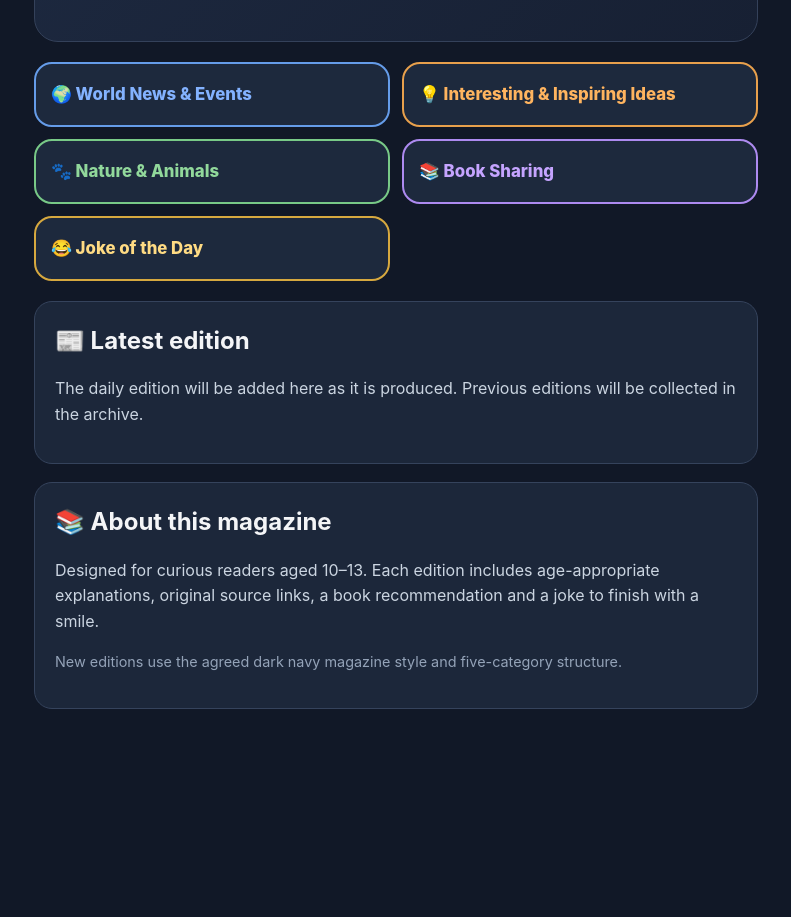
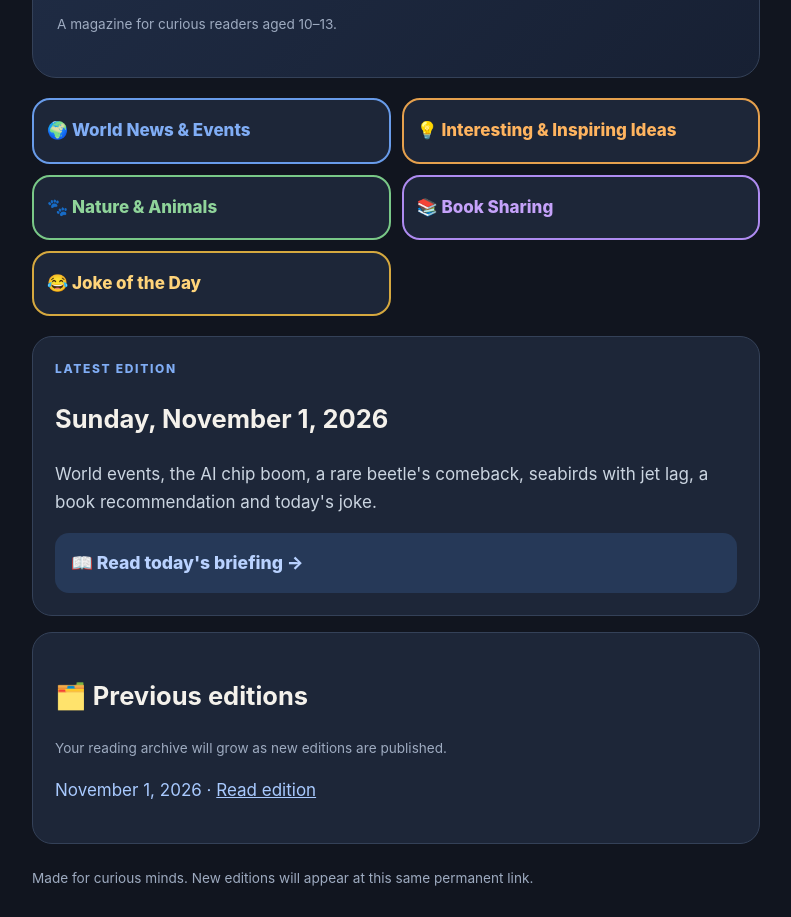
Before and after one commit to JWU0213/teen-daily-discovery, a plain HTML site: page index.html in a window 1280 px wide. Shown: the part 188-1105 px from the top of the page, without its empty margins (244-1035 px from the left). Before the commit the page ends 953 px from the top, so only its background shows below. Drawn offline with Linux system fonts and the light colour scheme.

Commit message:
Feature November 1 Teen Daily Discovery edition

```diff
--- a/index.html
+++ b/index.html
@@ -1,14 +1,8 @@
 <!DOCTYPE html>
-<html lang="en">
-<head>
-<meta charset="utf-8"><meta name="viewport" content="width=device-width, initial-scale=1">
-<meta name="theme-color" content="#111827">
-<title>Teen Daily Discovery</title>
-<style>
-*{box-sizing:border-box}body{margin:0;background:#111827;color:#f4f5f7;font:16px/1.6 -apple-system,BlinkMacSystemFont,"Segoe UI",sans-serif}.wrap{max-width:760px;margin:auto;padding:28px 18px 56px}.hero{padding:28px 24px;border:1px solid #34415a;border-radius:24px;background:linear-gradient(135deg,#1d2940,#172033)}.eyebrow{color:#8eb8ff;font-weight:800;letter-spacing:.13em;text-transform:uppercase;font-size:.75rem}h1{font-size:clamp(2rem,8vw,3.4rem);line-height:1.05;margin:10px 0}p{color:#cbd5e1}.cats{display:grid;grid-template-columns:1fr 1fr;gap:12px;margin:20px 0}.cat{padding:17px 15px;border:2px solid;border-radius:18px;background:#1d293d;font-size:1.05rem;font-weight:800}.world{color:#83b2ff;border-color:#659ce9}.ideas{color:#ffb45f;border-color:#e8a04c}.nature{color:#91d89b;border-color:#78c987}.books{color:#c5a4ff;border-color:#ad8af0}.joke{color:#ffdb83;border-color:#d6a83f}.panel{padding:20px;border-radius:18px;background:#1c273a;border:1px solid #35435c;margin-top:18px}.panel h2{margin:0 0 8px}.note{font-size:.9rem;color:#94a3b8}@media(max-width:480px){.cats{grid-template-columns:1fr}.wrap{padding:18px 13px 40px}}
-</style></head><body><main class="wrap">
-<header class="hero"><div class="eyebrow">Curious minds · Big ideas · Real world</div><h1>🌞 Teen Daily Discovery</h1><p>Your daily dose of news, inspiration, nature, books and a little laughter.</p></header>
-<section class="cats" aria-label="Magazine sections"><div class="cat world">🌍 World News &amp; Events</div><div class="cat ideas">💡 Interesting &amp; Inspiring Ideas</div><div class="cat nature">🐾 Nature &amp; Animals</div><div class="cat books">📚 Book Sharing</div><div class="cat joke">😂 Joke of the Day</div></section>
-<section class="panel"><h2>📰 Latest edition</h2><p>The daily edition will be added here as it is produced. Previous editions will be collected in the archive.</p></section>
-<section class="panel"><h2>📚 About this magazine</h2><p>Designed for curious readers aged 10–13. Each edition includes age-appropriate explanations, original source links, a book recommendation and a joke to finish with a smile.</p><p class="note">New editions use the agreed dark navy magazine style and five-category structure.</p></section>
-</main></body></html>
+<html lang="en"><head><meta charset="utf-8"><meta name="viewport" content="width=device-width, initial-scale=1"><meta name="theme-color" content="#111827"><title>Teen Daily Discovery</title>
+<style>*{box-sizing:border-box}body{margin:0;background:#11151f;color:#f4f1eb;font:17px/1.6 -apple-system,BlinkMacSystemFont,"Segoe UI",sans-serif}.wrap{max-width:760px;margin:auto;padding:24px 16px 50px}.hero{padding:28px 24px;border:1px solid #344158;border-radius:24px;background:linear-gradient(135deg,#202d46,#172033)}.eyebrow{font-size:.75rem;letter-spacing:.14em;text-transform:uppercase;color:#80adf5;font-weight:800}h1{font-size:clamp(2.1rem,8vw,3.4rem);line-height:1.08;margin:10px 0}p{color:#cbd5e1}.grid{display:grid;grid-template-columns:1fr 1fr;gap:11px;margin:20px 0}.cat{padding:17px 13px;border:2px solid;border-radius:18px;background:#1d2638;font-weight:800}.blue{color:#80adf5;border-color:#689be9}.orange{color:#ffb45f;border-color:#e5a04d}.green{color:#8fd49a;border-color:#79c887}.purple{color:#c5a2fa;border-color:#ae8bf0}.gold{color:#ffd47a;border-color:#d5a83f}.panel{background:#1d2638;border:1px solid #344158;border-radius:20px;padding:22px;margin-top:16px}.read{display:block;padding:16px;border-radius:14px;background:#263958;color:#b9d2ff;text-decoration:none;font-weight:850;font-size:1.1rem}.archive{color:#a9caff}.small{font-size:.85rem;color:#9eabc0}@media(max-width:500px){.grid{grid-template-columns:1fr}.wrap{padding:15px 12px 40px}}</style></head>
+<body><main class="wrap"><header class="hero"><div class="eyebrow">Curious minds · Big ideas · Real world</div><h1>🌞 Teen Daily Discovery</h1><p>Your daily dose of news, inspiration, nature, books and a little laughter.</p><p class="small">A magazine for curious readers aged 10–13.</p></header>
+<div class="grid"><div class="cat blue">🌍 World News &amp; Events</div><div class="cat orange">💡 Interesting &amp; Inspiring Ideas</div><div class="cat green">🐾 Nature &amp; Animals</div><div class="cat purple">📚 Book Sharing</div><div class="cat gold">😂 Joke of the Day</div></div>
+<section class="panel"><div class="eyebrow">Latest edition</div><h2>Sunday, November 1, 2026</h2><p>World events, the AI chip boom, a rare beetle's comeback, seabirds with jet lag, a book recommendation and today's joke.</p><a class="read" href="archive/november-01-2026.html">📖 Read today's briefing →</a></section>
+<section class="panel"><h2>🗂️ Previous editions</h2><p class="small">Your reading archive will grow as new editions are published.</p><p class="archive">November 1, 2026 · <a class="archive" href="archive/november-01-2026.html">Read edition</a></p></section>
+<footer class="small" style="margin-top:24px">Made for curious minds. New editions will appear at this same permanent link.</footer></main></body></html>
```
